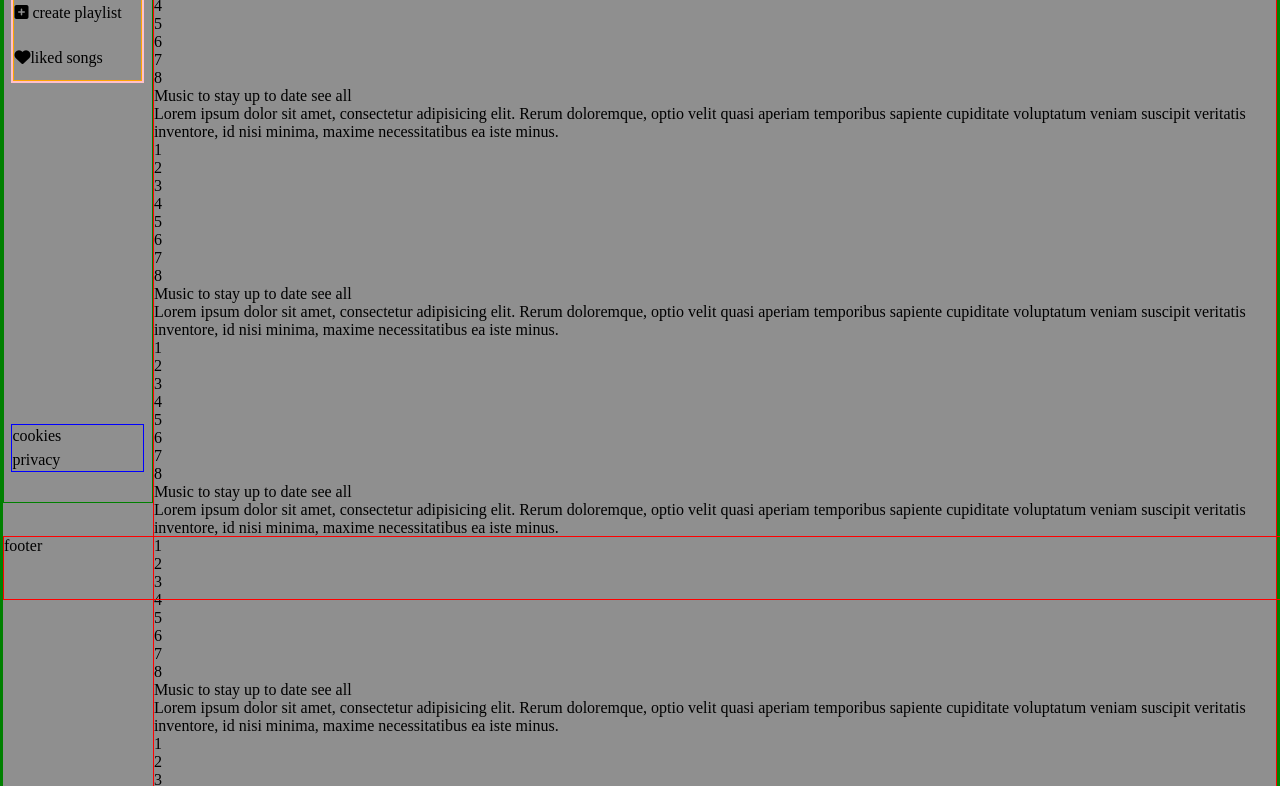
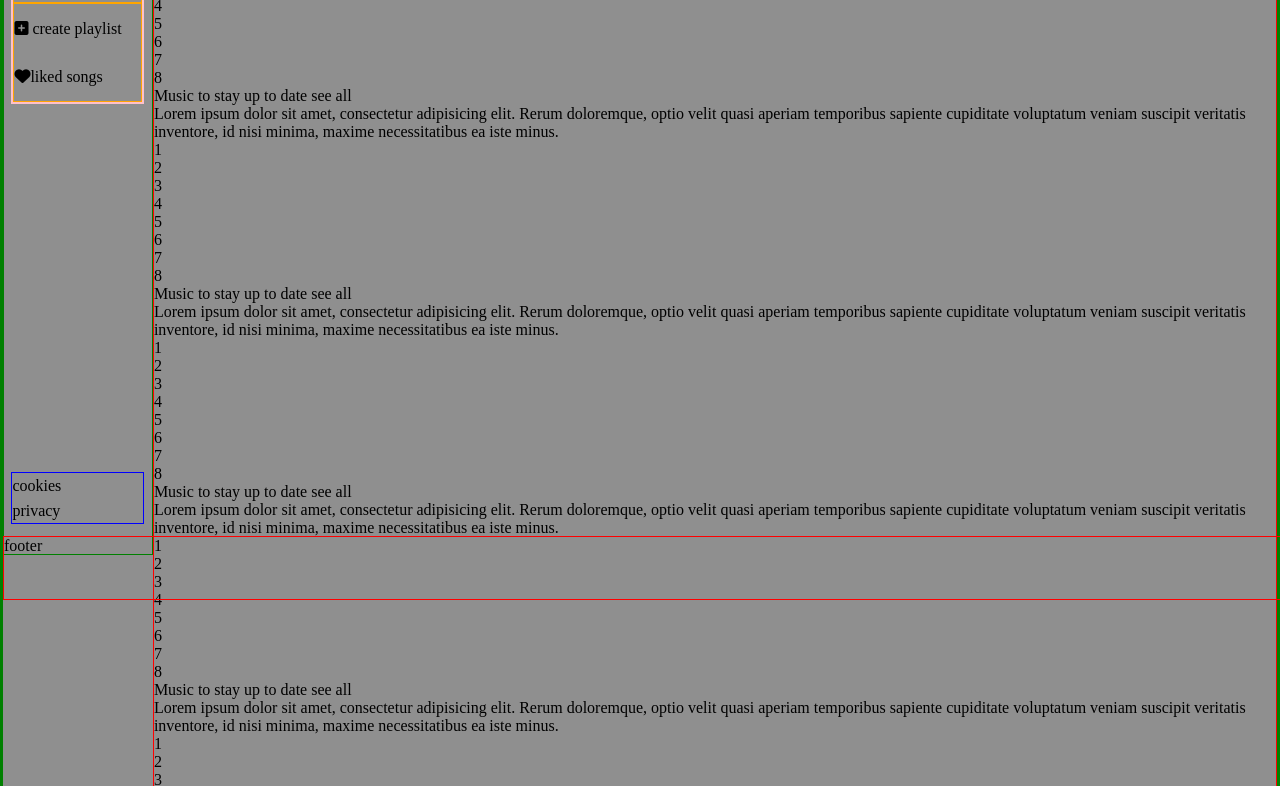
Before and after one commit to HopeAm-11/spotify_clone, a website: page index.html in a window 1280 px wide. Shown: the part 200-986 px from the top of the page. Drawn offline with Linux system fonts and the light colour scheme.

Commit message:
fixed sidebar height to match footer

```diff
--- a/style.css
+++ b/style.css
@@ -4,9 +4,9 @@
 :root {
     --grid_test_c1: orange;
     --grid_test_c2: rgb(116, 116, 116);
-    /* --aside_bg: #000000; */
-    /* --header_bg: #101010; */
-    /* --main_bg: #101010; */
+    /* --aside_bg: #000000;
+    --header_bg: #101010;
+    --main_bg: #101010; */
 
 }
 
@@ -34,7 +34,6 @@ body {
         "aside main main main"
         "aside main main main"
         "foot foot foot foot";
-
 }
 
 /* .grid_main_container>* {
@@ -108,7 +107,7 @@ body {
     left: 0;
     /* grid-column: 1/ 3;
     grid-row: 1/-1; */
-    height: 700px;
+
 }
 
 .aside_flex {
@@ -126,6 +125,7 @@ body {
     -webkit-box-align: center;
     -ms-flex-align: center;
     align-items: center;
+    height: 47rem;
 }
 
 .aside_flex>* {
```
